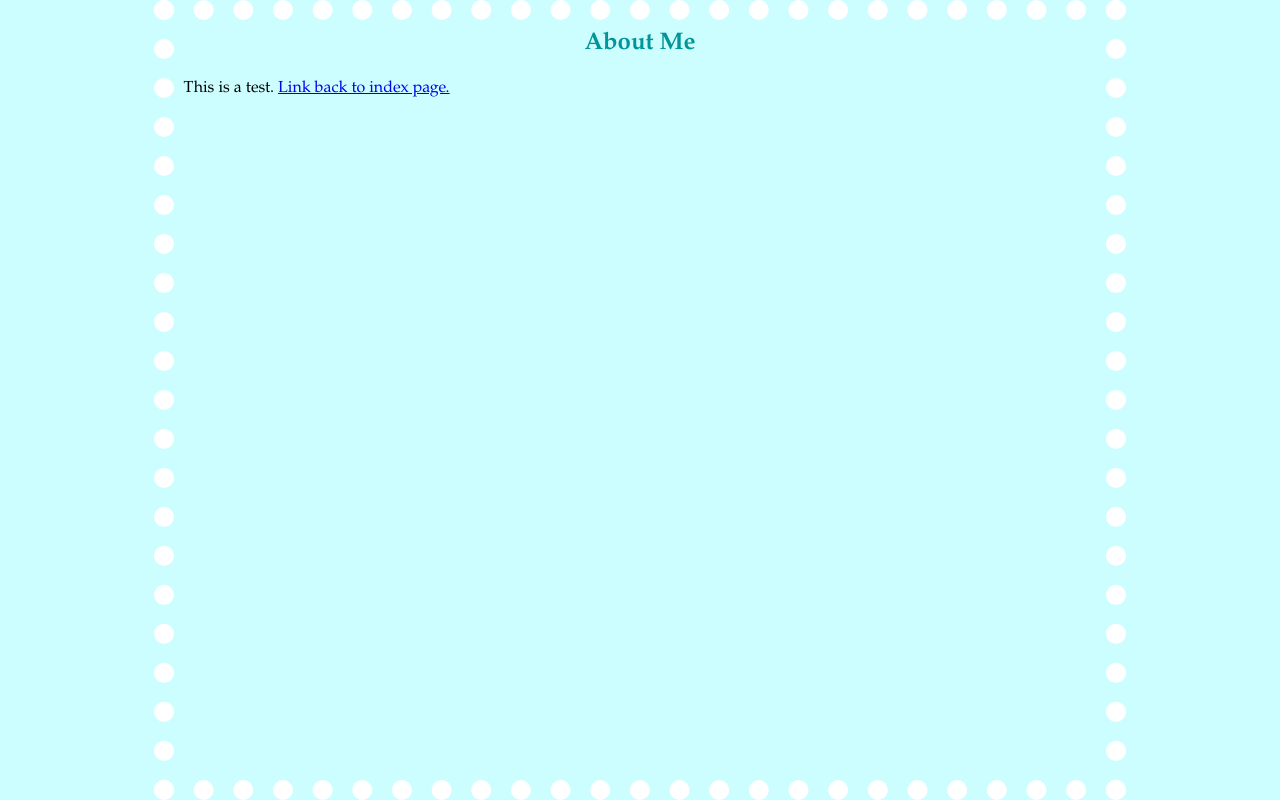
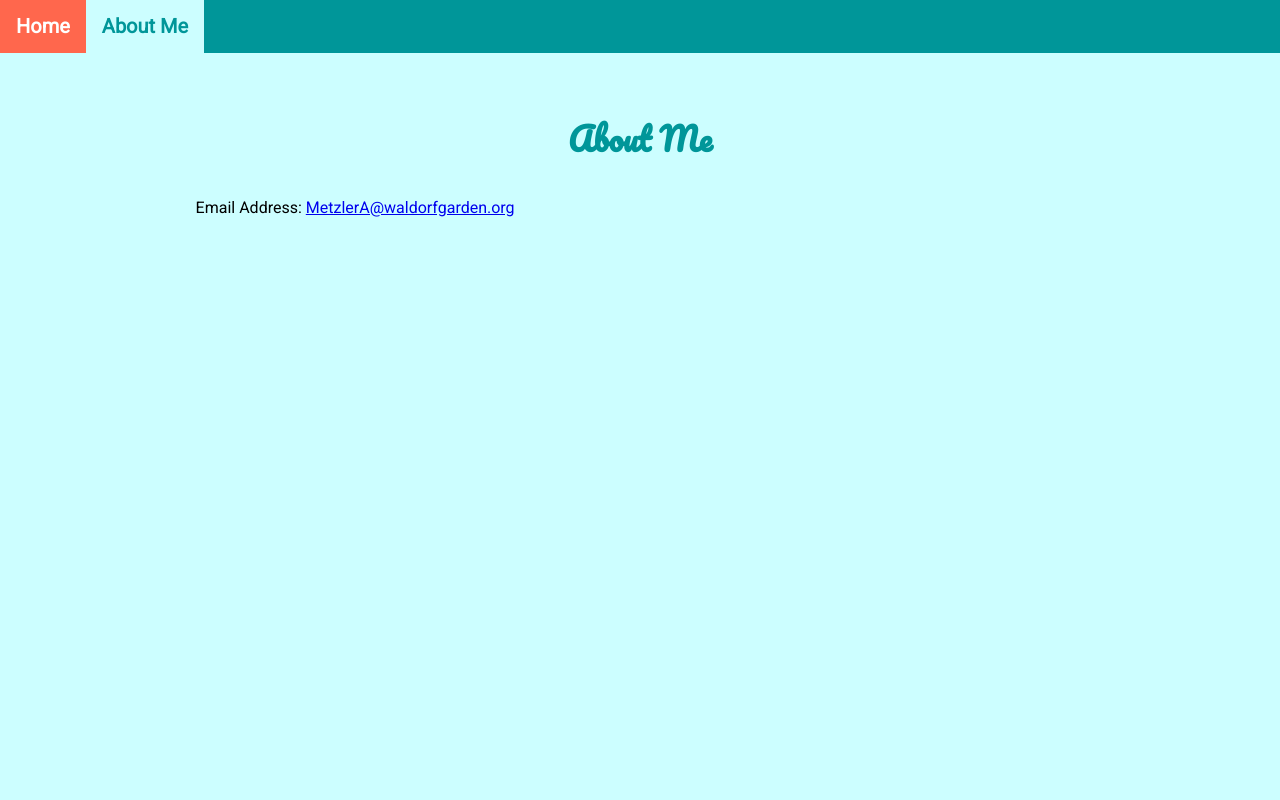
Before and after one commit to AriMetz17/WSGC-WD2018, a plain HTML site: page aboutme.html in a window 1280 px wide. Drawn offline with Linux system fonts and the light colour scheme.

Commit message:
fonts and list images

```diff
--- a/aboutme.html
+++ b/aboutme.html
@@ -1,7 +1,27 @@
-<link rel="stylesheet" type="text/css" href="metzler-style.css">
+<html>
+<head>
+  <!-- The Waldorf School of Garden City
+  Web Design Elective Website for 2018-2019
+  Created by: Mrs. Ariana Metzler
+  Last Updated: October 10, 2018
+  aboutme.html -->
 
-<h2>About Me</h2>
+  <title>WSGC - Web Design 2018-2019</title>
+  <link rel="stylesheet" type="text/css" href="metzler-style.css">
 
-This is a test.
+  <nav class="menu">
+    <ul>
+      <li><a href="index.html">Home</a></li>
+      <li><a href="aboutme.html" id="active">About Me</a></li>
+    </ul>
+  </nav>
+</head>
+<body>
+  <link rel="stylesheet" type="text/css" href="metzler-style.css">
 
-<a href="index.html">Link back to index page.</a>
+  <h1>About Me</h1>
+
+  <p>Email Address: <a href="mailto:MetzlerA@waldorfgarden.org?Subject=Web%20Design%20Elective&Body=Dear%20Mrs.%20Metzler,">MetzlerA@waldorfgarden.org</a></p>
+
+</body>
+</html>
--- a/metzler-style.css
+++ b/metzler-style.css
@@ -1,14 +1,19 @@
+/* Fonts from: https://fonts.google.com */
+@import url('https://fonts.googleapis.com/css?family=Pacifico');
+@import url('https://fonts.googleapis.com/css?family=Roboto');
+
 body {
 	background-color: #ccfeff;
 	margin: 0% 12%;
-	border: 20px dotted #ffffff;
+	margin-top: 100px;
 	padding: 10px 10px 10px 10px;
-	font-family: "Palatino Linotype", "Book Antiqua", Palatino, serif;
+	font-family: 'Roboto', serif;
 }
 
 h1,h2,h3,h4,h5,h6 {
 	color: #009699;
 	text-align: center;
+	font-family: 'Pacifico', cursive;
 }
 
 p {
@@ -45,11 +50,56 @@ td {
 }
 
 ul {
-	/*list-style-type: circle;
-	list-style-image: url('images/icon_check.png');*/
+	list-style-type: circle;
+	list-style-image: url('images/icon_check.png');
 	margin-left: 5%;
 }
 
 li {
 	margin: 10px;
 }
+
+/* NAVIGATION */
+
+nav {
+			position: fixed;
+	    top: 0;
+			left: 0;
+	    width: 100%;
+}
+
+.menu ul {
+    list-style-type: none;
+		list-style-image: none;
+    margin: 0;
+    padding: 0;
+    overflow: hidden;
+    background-color: #009699;
+}
+
+.menu li {
+    float: left;
+		font-weight: bold;
+		font-size: 20px;
+		margin: 0;
+}
+
+.menu li a {
+    display: block;
+    color: white;
+    text-align: center;
+    padding: 14px 16px;
+    text-decoration: none;
+		height: 25px;
+}
+
+/* Change the link color to #111 (black) on hover */
+.menu li a:hover {
+    background-color: #ff674d;
+    padding: 14px 16px;
+}
+
+.menu #active {
+    background-color: #ccfeff;
+		color: #009699;
+}
```
Also changed, not shown: index.html (+12 -1 lines), images/icon_check.png (added), 2 other files.
